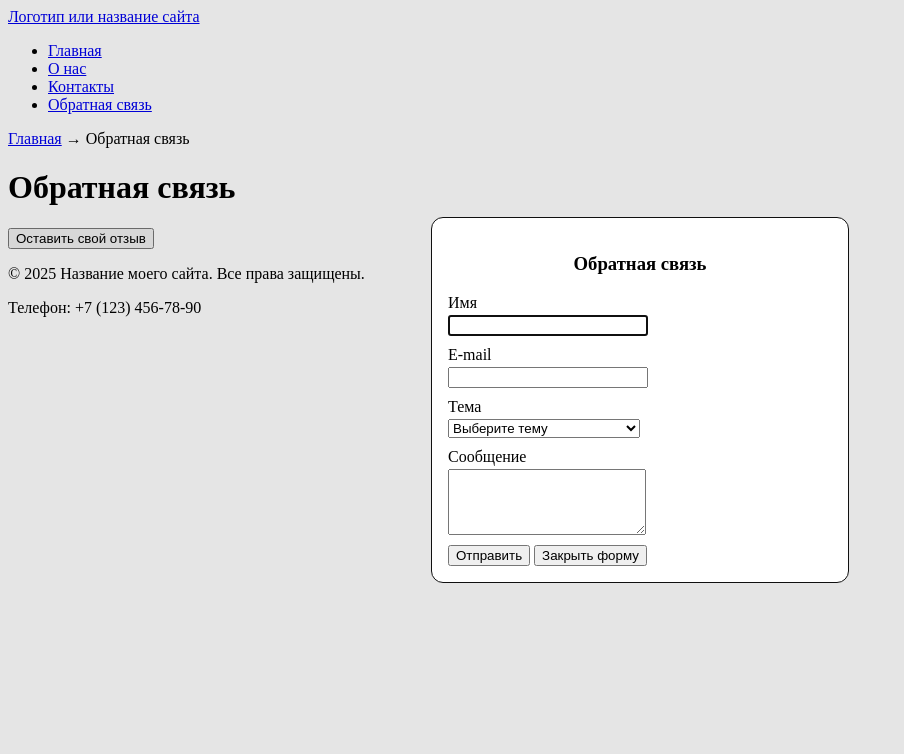
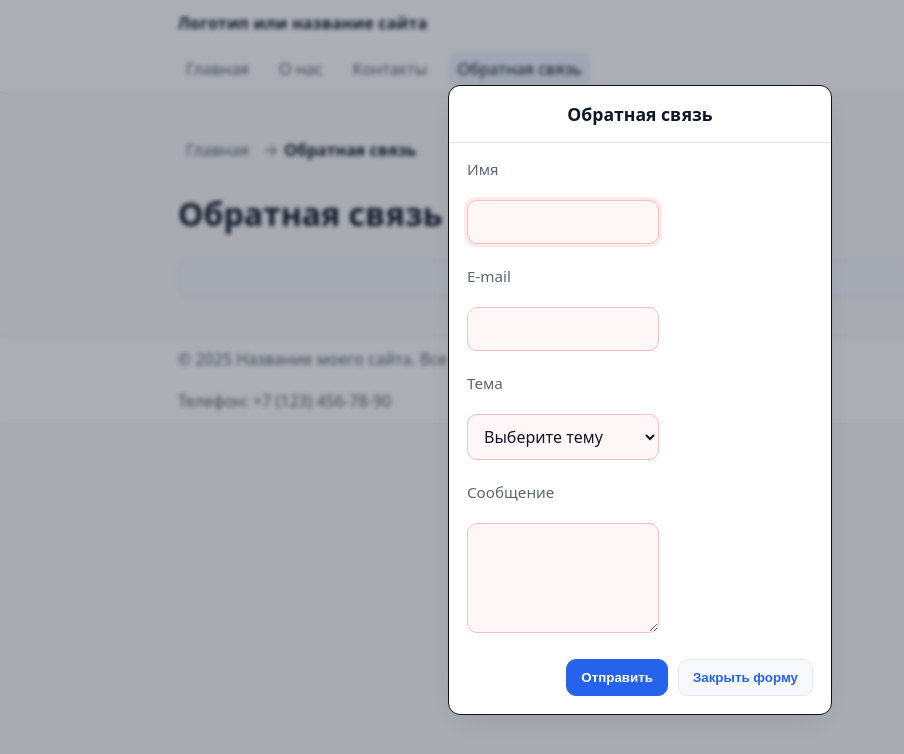
Before and after one commit to Pelfox/my-awesome-project, a plain HTML site: page src/feedback.html in a window 1280 px wide. Both pictures are taken after a click on the button "Оставить свой отзыв". Shown: the whole page, without its empty margins (0-904 px from the left). Drawn offline with Linux system fonts and the light colour scheme.

Commit message:
feat(design): implemented CSS for pages

```diff
--- a/src/feedback.html
+++ b/src/feedback.html
@@ -7,6 +7,7 @@
     <meta content="Краткое описание страницы 'Обратная связь' моего сайта" name="description">
     <link href="../assets/favicon.ico" rel="icon" type="image/x-icon">
     <script src="./scripts/form.js" defer></script>
+    <link rel="stylesheet" href="./styles.css">
 </head>
 <style>
     dialog#feedback_dialog {
--- /dev/null
+++ b/src/styles.css
@@ -0,0 +1,319 @@
+:root {
+    --bg: #fafafb;
+    --surface: #ffffff;
+    --text: #0f172a;
+    --muted: #5b6574;
+    --accent: #2563eb;
+    --border: #e6e8ee;
+    --radius: 14px;
+    --space: clamp(16px, 2.5vw, 28px);
+    --maxw: 980px;
+    --focus: 2px solid #2563eb;
+}
+
+* {
+    box-sizing: border-box;
+}
+
+html {
+    scroll-behavior: smooth;
+}
+
+body {
+    margin: 0;
+    font-family: system-ui, -apple-system, "Segoe UI", Roboto, "Noto Sans", Arial, sans-serif;
+    color: var(--text);
+    background: var(--bg);
+    -webkit-font-smoothing: antialiased;
+    text-rendering: optimizeLegibility;
+}
+
+/* ---------- Шапка ---------- */
+header {
+    position: sticky;
+    top: 0;
+    background: var(--surface);
+    border-bottom: 1px solid var(--border);
+    z-index: 10;
+}
+
+header > * {
+    max-width: var(--maxw);
+    margin: 0 auto;
+    padding: 12px var(--space);
+    display: flex;
+    align-items: center;
+    gap: var(--space);
+}
+
+/* Навигация */
+nav ul {
+    list-style: none;
+    margin: 0;
+    padding: 0;
+    display: flex;
+    gap: 14px;
+    flex-wrap: wrap;
+}
+
+nav a {
+    text-decoration: none;
+    color: var(--muted);
+    padding: 6px 8px;
+    border-radius: 8px;
+    transition: color .15s ease, background-color .15s ease;
+}
+
+nav a:hover {
+    color: var(--text);
+    background: #f4f6fb;
+}
+
+/* ---------- Контент ---------- */
+main {
+    max-width: var(--maxw);
+    margin: 40px auto;
+    padding: 0 var(--space);
+    display: grid;
+    gap: calc(var(--space) * .9);
+}
+
+h1, h2 {
+    margin: 0;
+}
+
+/* Секции */
+section {
+    background: var(--surface);
+    border: 1px solid var(--border);
+    border-radius: var(--radius);
+    padding: calc(var(--space) * .9);
+}
+
+section a {
+    display: inline-block;
+    text-decoration: none;
+    color: var(--accent);
+    border: 1px solid var(--border);
+    background: #f7f9ff;
+    padding: 10px 14px;
+    border-radius: 10px;
+    font-weight: 600;
+    transition: background-color .15s ease, border-color .15s ease, transform .05s ease;
+}
+
+section a:hover {
+    background: #eef3ff;
+    border-color: #dfe6f5;
+}
+
+section a:active {
+    transform: translateY(1px);
+}
+
+/* ---------- Футер ---------- */
+footer {
+    margin-top: 32px;
+    border-top: 1px solid var(--border);
+    background: var(--surface);
+}
+
+footer p {
+    max-width: var(--maxw);
+    margin: 0 auto;
+    padding: 10px var(--space);
+    color: var(--muted);
+}
+
+/* Лого/название в шапке */
+header > a[href="/"] {
+    text-decoration: none;
+    color: var(--text);
+    font-weight: 700;
+    letter-spacing: .2px;
+}
+
+header > a[href="/"]:hover {
+    text-decoration: underline;
+    text-underline-offset: 3px;
+}
+
+/* Хлебные крошки */
+main > nav[aria-label="Хлебные крошки"] {
+    color: var(--muted);
+    display: flex;
+    align-items: center;
+    gap: 6px;
+}
+
+main > nav[aria-label="Хлебные крошки"] a {
+    color: inherit;
+    text-decoration: none;
+}
+
+main > nav[aria-label="Хлебные крошки"] a:hover {
+    color: var(--text);
+    text-decoration: underline;
+    text-underline-offset: 3px;
+}
+
+main > nav[aria-label="Хлебные крошки"] span {
+    color: var(--text);
+    font-weight: 600;
+}
+
+main > button[onclick="dialogOpen()"] {
+    appearance: none;
+    border: 1px solid var(--border);
+    background: #f7f9ff;
+    color: var(--accent);
+    padding: 10px 14px;
+    border-radius: 10px;
+    font-weight: 600;
+    cursor: pointer;
+    transition: background-color .15s ease, border-color .15s ease, transform .05s ease;
+}
+
+main > button[onclick="dialogOpen()"]:hover {
+    background: #eef3ff;
+    border-color: #dfe6f5;
+}
+
+main > button[onclick="dialogOpen()"]:active {
+    transform: translateY(1px);
+}
+
+/* Активный пункт меню для этой страницы */
+nav a[href="feedback.html"] {
+    color: var(--text);
+    background: #eef3ff;
+    border-radius: 8px;
+}
+
+/* Диалог */
+dialog {
+    border: 1px solid var(--border);
+    border-radius: var(--radius);
+    padding: 0;
+    width: min(640px, calc(100% - 32px));
+    max-width: 100%;
+    background: var(--surface);
+    color: var(--text);
+    box-shadow: 0 10px 30px -15px rgba(2, 6, 23, .15);
+}
+
+dialog::backdrop {
+    background: rgba(15, 23, 42, .35);
+    backdrop-filter: blur(2px);
+}
+
+/* Заголовок внутри диалога */
+dialog h3 {
+    margin: 0;
+    padding: 16px 18px;
+    font-size: 1.1rem;
+    font-weight: 700;
+    border-bottom: 1px solid var(--border);
+}
+
+/* Форма */
+#feedback_form {
+    display: grid;
+    gap: 12px;
+    padding: 16px 18px 18px;
+}
+
+/* Метки и поля */
+#feedback_form label {
+    font-size: .95rem;
+    color: var(--muted);
+}
+
+#feedback_form input,
+#feedback_form select,
+#feedback_form textarea {
+    width: 100%;
+    margin-top: 6px;
+    padding: 10px 12px;
+    border: 1px solid var(--border);
+    border-radius: 10px;
+    background: #fff;
+    color: var(--text);
+    font: inherit;
+    outline: none;
+    transition: border-color .15s ease, box-shadow .15s ease, background-color .15s ease;
+}
+
+#feedback_form textarea {
+    resize: vertical;
+}
+
+/* Фокус */
+#feedback_form :where(input, select, textarea):focus {
+    border-color: #cfd6e6;
+    box-shadow: 0 0 0 3px #e8edfb;
+}
+
+/* Валидация (нативная) */
+#feedback_form :where(input, select, textarea):required:invalid {
+    border-color: #f1c0c0;
+    background: #fff7f7;
+}
+
+#feedback_form :where(input, select, textarea):required:invalid:focus {
+    box-shadow: 0 0 0 3px #ffe9e9;
+}
+
+#feedback_form :where(input, select, textarea):valid {
+    border-color: #dfe6f5;
+}
+
+/* Ряд с кнопками отправки/закрытия */
+#feedback_form > div {
+    display: flex;
+    gap: 10px;
+    justify-content: flex-end;
+    margin-top: 4px;
+}
+
+/* Кнопки в форме */
+#feedback_form button {
+    appearance: none;
+    cursor: pointer;
+    border: 1px solid var(--border);
+    padding: 10px 14px;
+    border-radius: 10px;
+    font-weight: 600;
+    transition: background-color .15s ease, border-color .15s ease, transform .05s ease;
+}
+
+/* Основная (Отправить) */
+#feedback_form button[type="submit"] {
+    background: #2563eb;
+    border-color: #2563eb;
+    color: #fff;
+}
+
+#feedback_form button[type="submit"]:hover {
+    background: #1f55c8;
+    border-color: #1f55c8;
+}
+
+#feedback_form button[type="submit"]:active {
+    transform: translateY(1px);
+}
+
+/* Вторичная (Закрыть форму) */
+#feedback_form button[type="button"] {
+    background: #f7f9ff;
+    color: var(--accent);
+}
+
+#feedback_form button[type="button"]:hover {
+    background: #eef3ff;
+    border-color: #dfe6f5;
+}
+
+#feedback_form button[type="button"]:active {
+    transform: translateY(1px);
+}
```
Also changed, not shown: src/about.html (+1 -0 lines), src/contacts.html (+1 -0 lines), src/index.html (+1 -0 lines).
